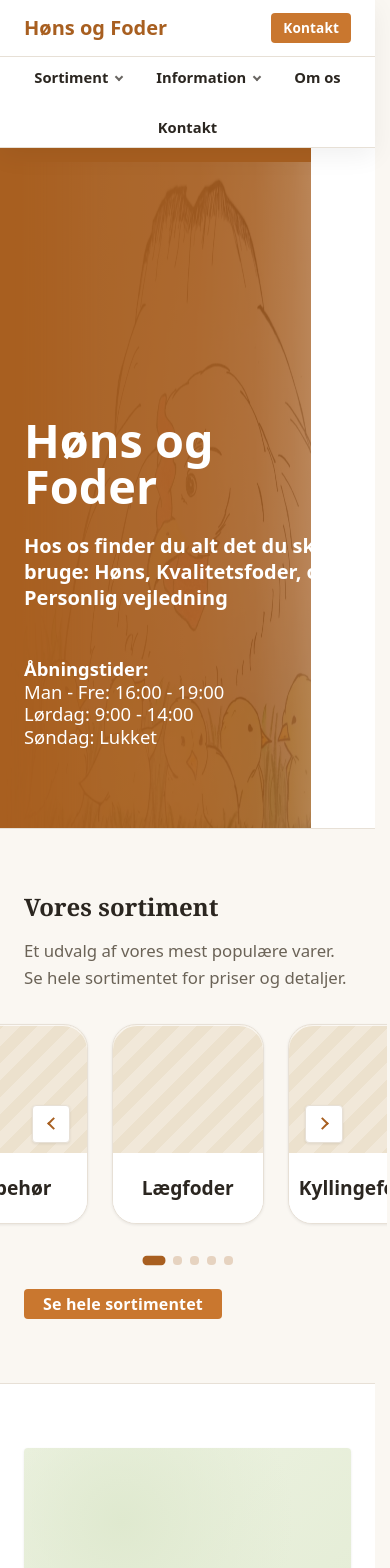
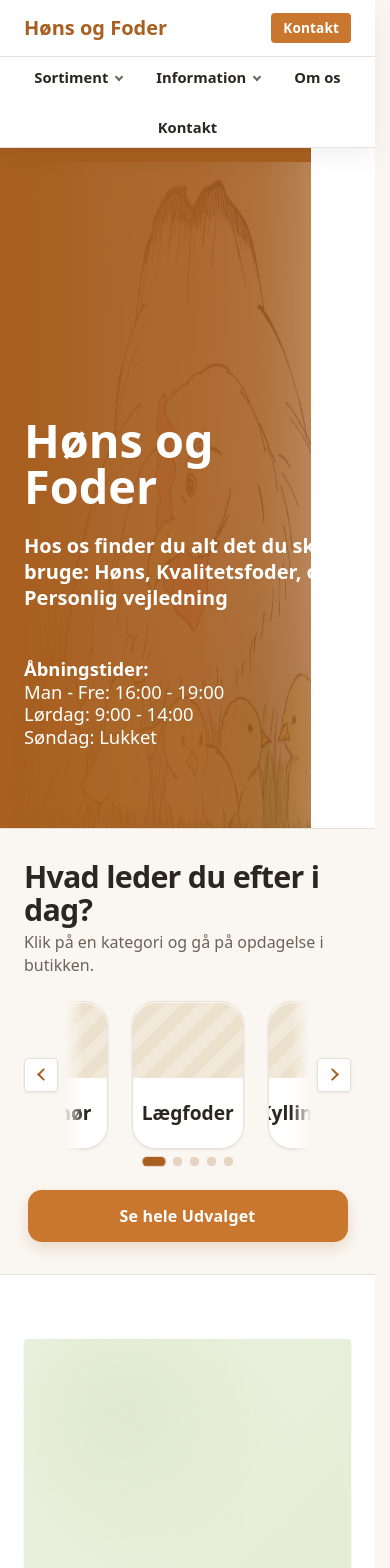
Before and after one commit to Bean-Machinie/Hoens-og-Foder-hjemmeside, a React (Vite) app: page / in a window 390 px wide. Shown: the top 1568 px of the page. Built offline with nearby package versions, Linux system fonts and the light colour scheme.

Commit message:
Refine catalogue section layout and copy

```diff
--- a/src/pages/home/sections/CatalogueSection.module.css
+++ b/src/pages/home/sections/CatalogueSection.module.css
@@ -1,24 +1,36 @@
 .section {
-  padding-block: var(--space-7);
+  padding-block: clamp(2rem, 4vw, 3rem);
 }
 
 .top {
-  margin-bottom: var(--space-5);
+  margin-bottom: var(--space-4);
 }
 
 .header {
-  max-width: 640px;
+  max-width: 720px;
+}
+
+.header h2 {
+  margin-bottom: var(--space-1);
+  font-family: var(--font-body);
+  font-size: clamp(1.9rem, 3.2vw, 2.65rem);
+  font-weight: 800;
+  letter-spacing: -0.025em;
+  line-height: 1.08;
 }
 
 .intro {
+  margin: 0;
   color: var(--color-text-muted);
-  font-size: 1.05rem;
+  font-family: var(--font-body);
+  font-size: clamp(1rem, 1.6vw, 1.15rem);
+  line-height: 1.45;
 }
 
 .control {
   position: absolute;
   top: 50%;
-  z-index: 2;
+  z-index: 3;
   display: inline-flex;
   align-items: center;
   justify-content: center;
@@ -43,20 +55,20 @@
 
 .previous {
   left: 0;
-  transform: translate(-50%, -50%);
+  transform: translateY(-50%);
 }
 
 .previous:hover {
-  transform: translate(-50%, -50%) scale(1.04);
+  transform: translateY(-50%) scale(1.04);
 }
 
 .next {
   right: 0;
-  transform: translate(50%, -50%);
+  transform: translateY(-50%);
 }
 
 .next:hover {
-  transform: translate(50%, -50%) scale(1.04);
+  transform: translateY(-50%) scale(1.04);
 }
 
 .control span {
@@ -73,12 +85,27 @@
 
 .carouselShell {
   position: relative;
+  padding-inline: clamp(3rem, 5vw, 4rem);
 }
 
 .carousel {
   overflow: hidden;
-  margin: -36px;
-  padding: 36px;
+  margin-block: -28px;
+  padding-block: 28px;
+  -webkit-mask-image: linear-gradient(
+    90deg,
+    transparent 0,
+    #000 5%,
+    #000 95%,
+    transparent 100%
+  );
+  mask-image: linear-gradient(
+    90deg,
+    transparent 0,
+    #000 5%,
+    #000 95%,
+    transparent 100%
+  );
 }
 
 .track {
@@ -158,15 +185,34 @@
 }
 
 .footer {
-  display: grid;
-  grid-template-columns: 1fr auto 1fr;
+  display: flex;
+  flex-direction: column;
   align-items: center;
   gap: var(--space-4);
-  margin-top: var(--space-5);
+  margin-top: var(--space-2);
 }
 
 .footer > a {
-  justify-self: end;
+  min-height: 52px;
+  padding-inline: clamp(1.75rem, 4vw, 2.5rem);
+  border-radius: 14px;
+  box-shadow: 0 6px 16px rgba(168, 95, 32, 0.2);
+  font-size: clamp(1rem, 1.6vw, 1.15rem);
+  font-weight: 750;
+  transition:
+    background-color 220ms ease,
+    box-shadow 260ms cubic-bezier(0.16, 1, 0.3, 1),
+    transform 260ms cubic-bezier(0.16, 1, 0.3, 1);
+}
+
+.footer > a:hover {
+  box-shadow: 0 10px 24px rgba(168, 95, 32, 0.28);
+  transform: translateY(-2px);
+}
+
+.footer > a:active {
+  box-shadow: 0 4px 10px rgba(168, 95, 32, 0.2);
+  transform: translateY(0);
 }
 
 .dots {
@@ -174,7 +220,6 @@
   align-items: center;
   justify-content: center;
   gap: var(--space-2);
-  grid-column: 2;
 }
 
 .dot {
@@ -204,20 +249,6 @@
 }
 
 @media (max-width: 640px) {
-  .top,
-  .footer {
-    align-items: flex-start;
-  }
-
-  .footer {
-    display: flex;
-    flex-direction: column;
-  }
-
-  .dots {
-    align-self: center;
-  }
-
   .slide {
     flex-basis: 50%;
   }
@@ -226,22 +257,34 @@
     aspect-ratio: 4 / 5.3;
   }
 
-  .previous {
-    left: var(--space-2);
-    transform: translateY(-50%);
+  .carouselShell {
+    padding-inline: 2.5rem;
   }
 
-  .previous:hover {
-    transform: translateY(-50%) scale(1.04);
+  .control {
+    width: 34px;
+    height: 34px;
   }
 
-  .next {
-    right: var(--space-2);
-    transform: translateY(-50%);
+  .carousel {
+    -webkit-mask-image: linear-gradient(
+      90deg,
+      transparent 0,
+      #000 8%,
+      #000 92%,
+      transparent 100%
+    );
+    mask-image: linear-gradient(
+      90deg,
+      transparent 0,
+      #000 8%,
+      #000 92%,
+      transparent 100%
+    );
   }
 
-  .next:hover {
-    transform: translateY(-50%) scale(1.04);
+  .footer > a {
+    width: min(100%, 320px);
   }
 }
 
@@ -253,4 +296,10 @@
   .card:hover {
     transform: none;
   }
+
+  .footer > a,
+  .footer > a:hover,
+  .footer > a:active {
+    transform: none;
+  }
 }
--- a/src/pages/home/sections/CatalogueSection.tsx
+++ b/src/pages/home/sections/CatalogueSection.tsx
@@ -88,10 +88,9 @@ function CatalogueSection() {
       <div className="container">
         <div className={styles.top}>
           <header className={styles.header}>
-            <h2>Vores sortiment</h2>
+            <h2>Hvad leder du efter i dag?</h2>
             <p className={styles.intro}>
-              Et udvalg af vores mest populære varer. Se hele sortimentet for
-              priser og detaljer.
+              Klik på en kategori og gå på opdagelse i butikken.
             </p>
           </header>
         </div>
@@ -147,7 +146,7 @@ function CatalogueSection() {
             ))}
           </div>
 
-          <Button to="/sortiment">Se hele sortimentet</Button>
+          <Button to="/sortiment">Se hele Udvalget</Button>
         </div>
       </div>
     </section>
```
